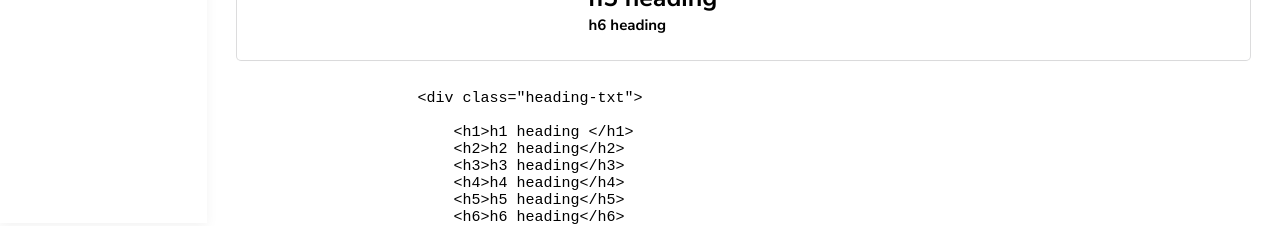
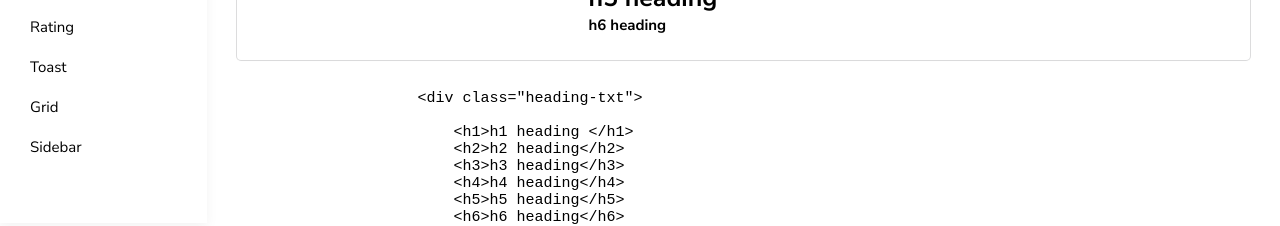
Before and after one commit to vermasavita/UI-Book, a plain HTML site: page components/typography/typography.html in a window 1280 px wide. Shown: the part 577-803 px from the top of the page. Drawn offline with nearby package versions, Linux system fonts and the light colour scheme.

Commit message:
Update typography.html

```diff
--- a/components/typography/typography.html
+++ b/components/typography/typography.html
@@ -52,10 +52,10 @@
                         <li><a href="/components/list/list.html">List</a></li>
                         <li><a href="/components/navigation/navigation.html">Navigation</a></li>
                         <li><a href="/components/modal/modal.html">Modal</a></li>
-                        <!-- <li><a href="#">Rating</a></li>
-                        <li><a href="#">Tost</a></li>
-                        <li><a href="#">Grid</a></li>
-                        <li><a href="#">Slider</a></li> -->
+                        <li><a href="/components/rating/rating.html">Rating</a></li>
+                        <li><a href="/components/toast/toast.html">Toast</a></li>
+                        <li><a href="/components/grid/grid.html">Grid</a></li>
+                        <li><a href="#">Sidebar</a></li>
 
                     </ul>
                 </div>
```
